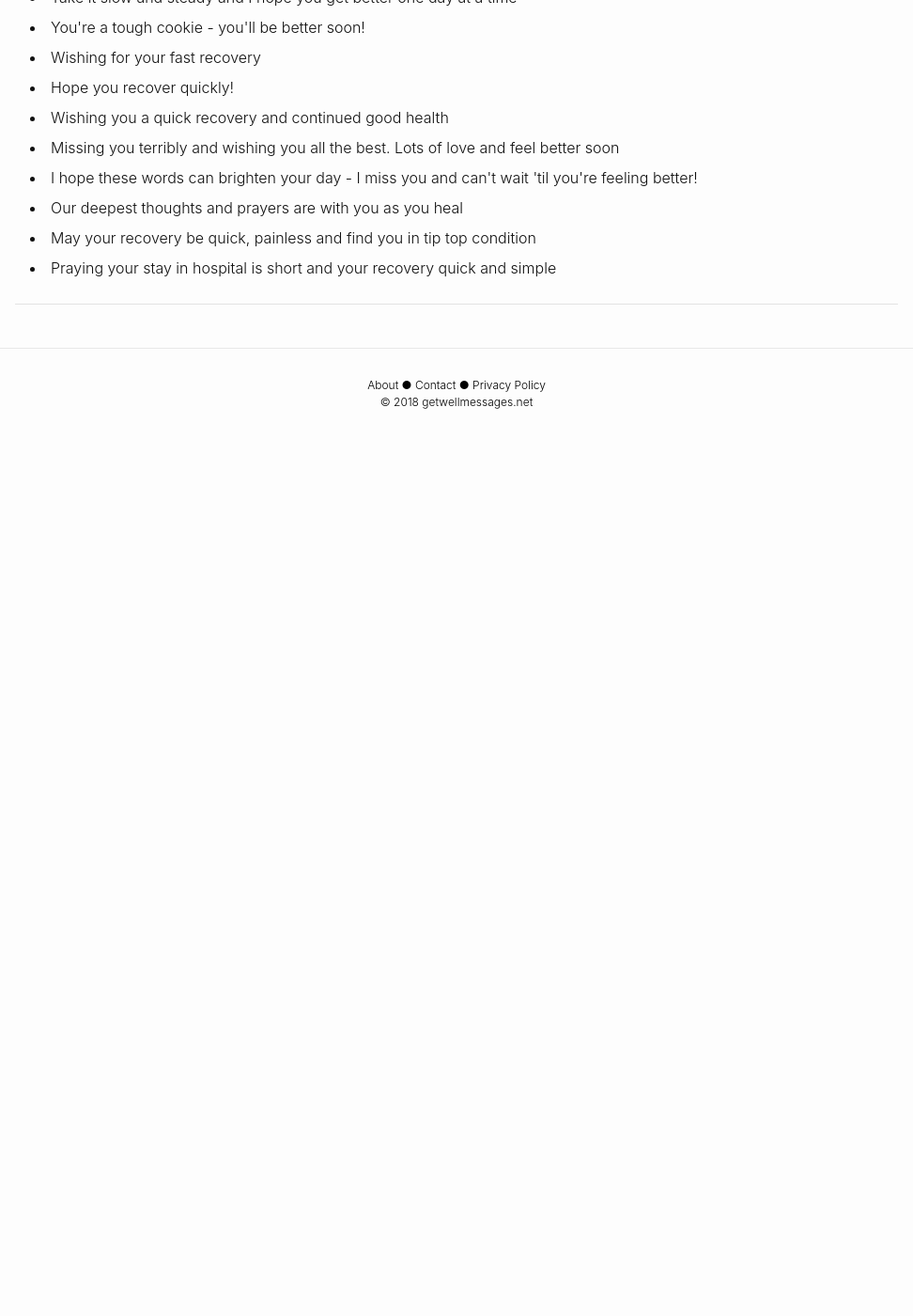
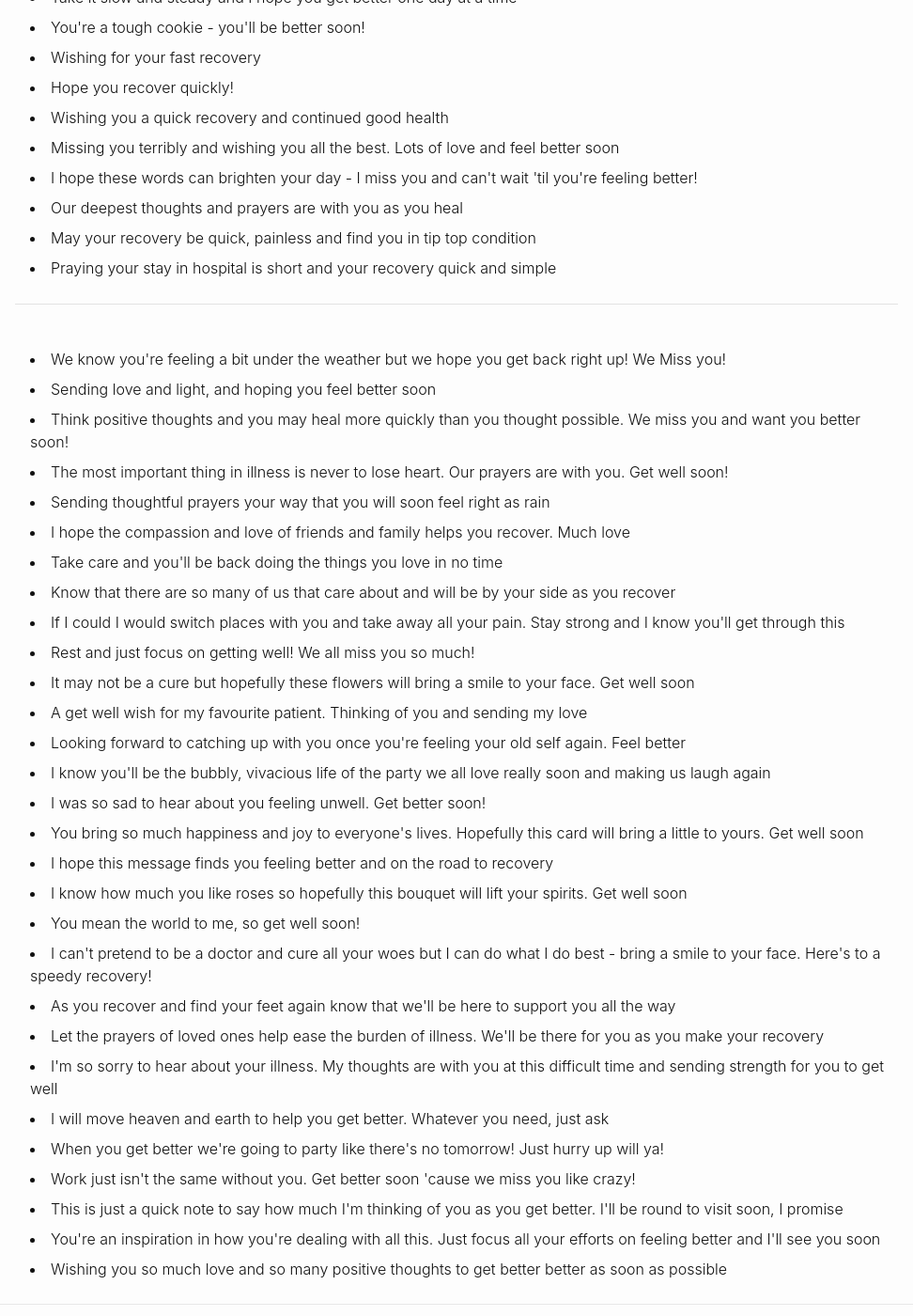
Before and after one commit to andyml123/andyml123.github.io, a Jekyll site: the page index2.html, which Jekyll copies as it is, in a window 1280 px wide and 1400 px high, scrolled down 3833 px. Shown: the whole window at 94% size, without its empty margins (154-1126 px from the left). Built offline with Jekyll 4.4.1, drawn with Linux system fonts in a browser that asks for light colours; before the commit the page ends 4319 px from its top, so only the background shows below that.

Commit message:
Update index2.html

```diff
--- a/index2.html
+++ b/index2.html
@@ -197,6 +197,38 @@ Adsense ad here
 
 </p>
 
+<ul>
+<li>We know you're feeling a bit under the weather but we hope you get back right up! We Miss you!</li>
+<li>Sending love and light, and hoping you feel better soon</li>
+<li>Think positive thoughts and you may heal more quickly than you thought possible. We miss you and want you better soon!</li>
+<li>The most important thing in illness is never to lose heart. Our prayers are with you. Get well soon!</li>
+<li>Sending thoughtful prayers your way that you will soon feel right as rain</li>
+<li>I hope the compassion and love of friends and family helps you recover. Much love</li>
+<li>Take care and you'll be back doing the things you love in no time</li>
+<li>Know that there are so many of us that care about and will be by your side as you recover</li>
+<li>If I could I would switch places with you and take away all your pain. Stay strong and I know you'll get through this</li>
+<li>Rest and just focus on getting well! We all miss you so much!</li>
+<li>It may not be a cure but hopefully these flowers will bring a smile to your face. Get well soon</li>
+<li>A get well wish for my favourite patient. Thinking of you and sending my love</li>
+<li>Looking forward to catching up with you once you're feeling your old self again. Feel better</li>
+<li>I know you'll be the bubbly, vivacious life of the party we all love really soon and making us laugh again</li>
+<li>I was so sad to hear about you feeling unwell. Get better soon!</li>
+<li>You bring so much happiness and joy to everyone's lives. Hopefully this card will bring a little to yours. Get well soon</li>
+<li>I hope this message finds you feeling better and on the road to recovery</li>
+<li>I know how much you like roses so hopefully this bouquet will lift your spirits. Get well soon</li>
+<li>You mean the world to me, so get well soon!</li>
+<li>I can't pretend to be a doctor and cure all your woes but I can do what I do best - bring a smile to your face. Here's to a speedy recovery!</li>
+<li>As you recover and find your feet again know that we'll be here to support you all the way</li>
+<li>Let the prayers of loved ones help ease the burden of illness. We'll be there for you as you make your recovery</li>
+<li>I'm so sorry to hear about your illness. My thoughts are with you at this difficult time and sending strength for you to get well</li>
+<li>I will move heaven and earth to help you get better. Whatever you need, just ask</li>
+<li>When you get better we're going to party like there's no tomorrow! Just hurry up will ya!</li>
+<li>Work just isn't the same without you. Get better soon 'cause we miss you like crazy!</li>
+<li>This is just a quick note to say how much I'm thinking of you as you get better. I'll be round to visit soon, I promise</li>
+<li>You're an inspiration in how you're dealing with all this. Just focus all your efforts on feeling better and I'll see you soon</li>
+<li>Wishing you so much love and so many positive thoughts to get better better as soon as possible</li>
+</ul>
+
 </div>
 
 <footer class="site-footer">
```
